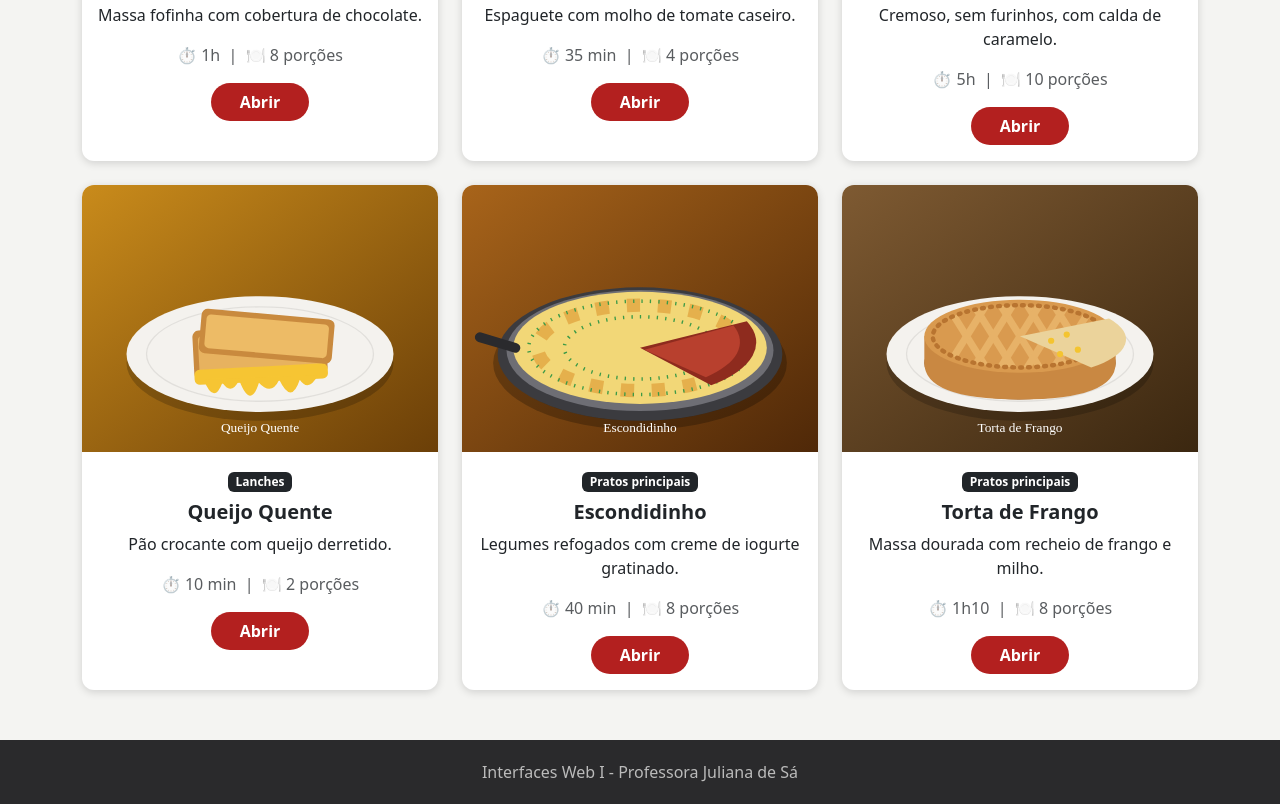
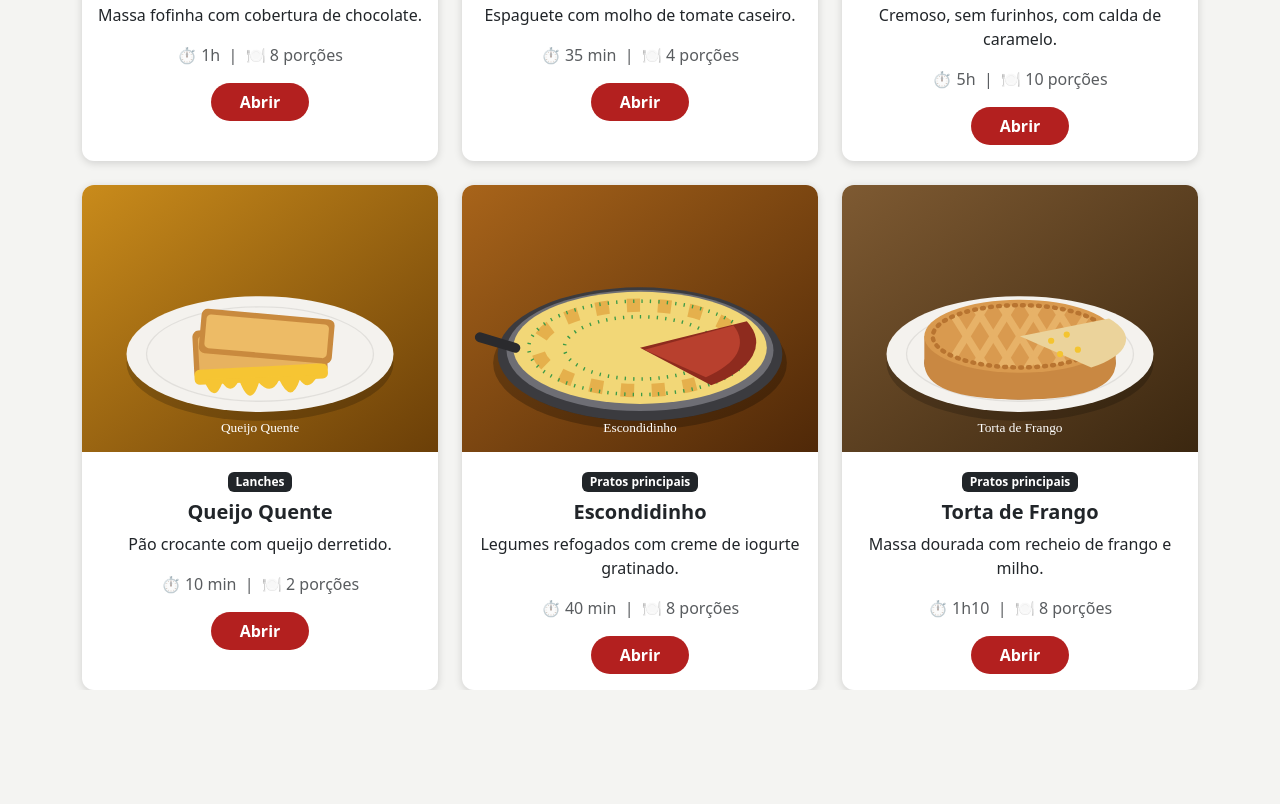
Before and after one commit to pedroagtlmf-png/receitas-IW, a plain HTML site: page index.html in a window 1280 px wide. Shown: the part 572-1376 px from the top of the page. After the commit the page ends 1262 px from the top, so only its background shows below. Drawn offline with nearby package versions, Linux system fonts and the light colour scheme; files that its build step writes are made by us from their sources.

Commit message:
Atualizar o index.html

```diff
--- a/index.html
+++ b/index.html
@@ -104,10 +104,5 @@
       </div>
     </div>
   </main>
-
-  <footer>
-    Interfaces Web I - Professora Juliana de Sá
-  </footer>
-
 </body>
 </html>
```
